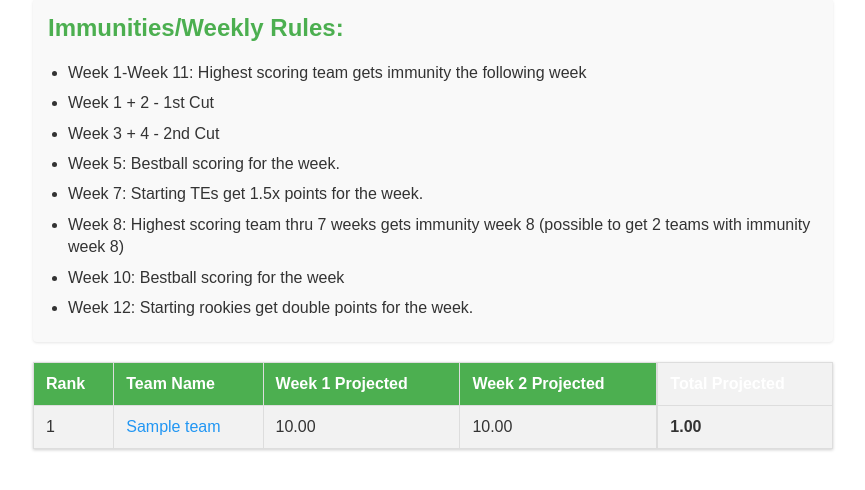
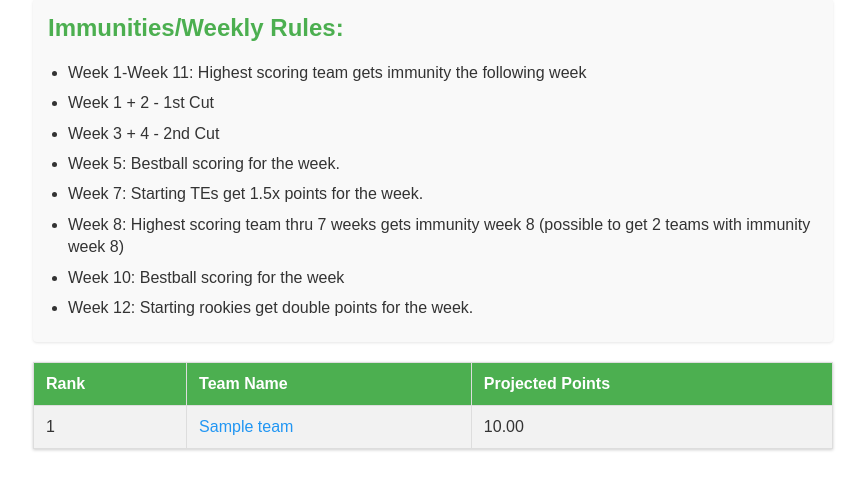
Before and after one commit to drtomaslight/LoOG-Guillotine-, a Flask app: template templates/rankings.html in a window 1280 px wide. Shown: the part 234-724 px from the top of the page, without its empty margins (207-1072 px from the left). Run offline with Flask 2, Linux system fonts and the light colour scheme; the template is opened without the code that fills it: most values are stand-ins (such as "Sample title", 1, 10 or a date in 2020).

Commit message:
Update rankings.html

```diff
--- a/templates/rankings.html
+++ b/templates/rankings.html
@@ -52,31 +52,8 @@
             border: 1px solid var(--table-border);
             padding: 12px;
             text-align: left;
-            white-space: nowrap;
         }
 
-        /* Add horizontal scroll for small screens */
-        @media screen and (max-width: 800px) {
-            .table-container {
-                overflow-x: auto;
-                margin: 0 -20px;
-                padding: 0 20px;
-            }
-
-            table {
-                min-width: 800px;
-            }
-        }
-        /* Add this to your style section */
-        td:last-child, th:last-child {
-            font-weight: bold;
-            background-color: var(--table-alt-bg);
-        }
-
-        /* Optional: Add a subtle border to separate the total column */
-        td:nth-last-child(2), th:nth-last-child(2) {
-            border-right: 2px solid var(--table-border);
-        }
         th {
             background-color: var(--header-bg);
             color: var(--header-text);
@@ -236,21 +213,17 @@
         <tr>
             <th>Rank</th>
             <th>Team Name</th>
-            <th>Week 1 Projected</th>
-            <th>Week 2 Projected</th>
-            <th>Total Projected</th>
+            <th>Projected Points</th>
         </tr>
         {% for team in teams %}
         <tr>
             <td>{{ loop.index }}</td>
             <td>
-                <a href="https://football.fantasysports.yahoo.com/f1/723352/{{ team.team_number }}/team?&week=1&stat1=S&stat2=W" target="_blank">
+                <a href="https://football.fantasysports.yahoo.com/f1/723352/{{ team.team_number }}" target="_blank">
                     {{ team.team_name }}
                 </a>
             </td>
-            <td>{{ "%.2f"|format(team.week_1_projected) }}</td>
-            <td>{{ "%.2f"|format(team.week_2_projected) }}</td>
-            <td>{{ "%.2f"|format(team.total_projected) }}</td>
+            <td>{{ "%.2f"|format(team.projected_points) }}</td>
         </tr>
         {% endfor %}
     </table>
```
